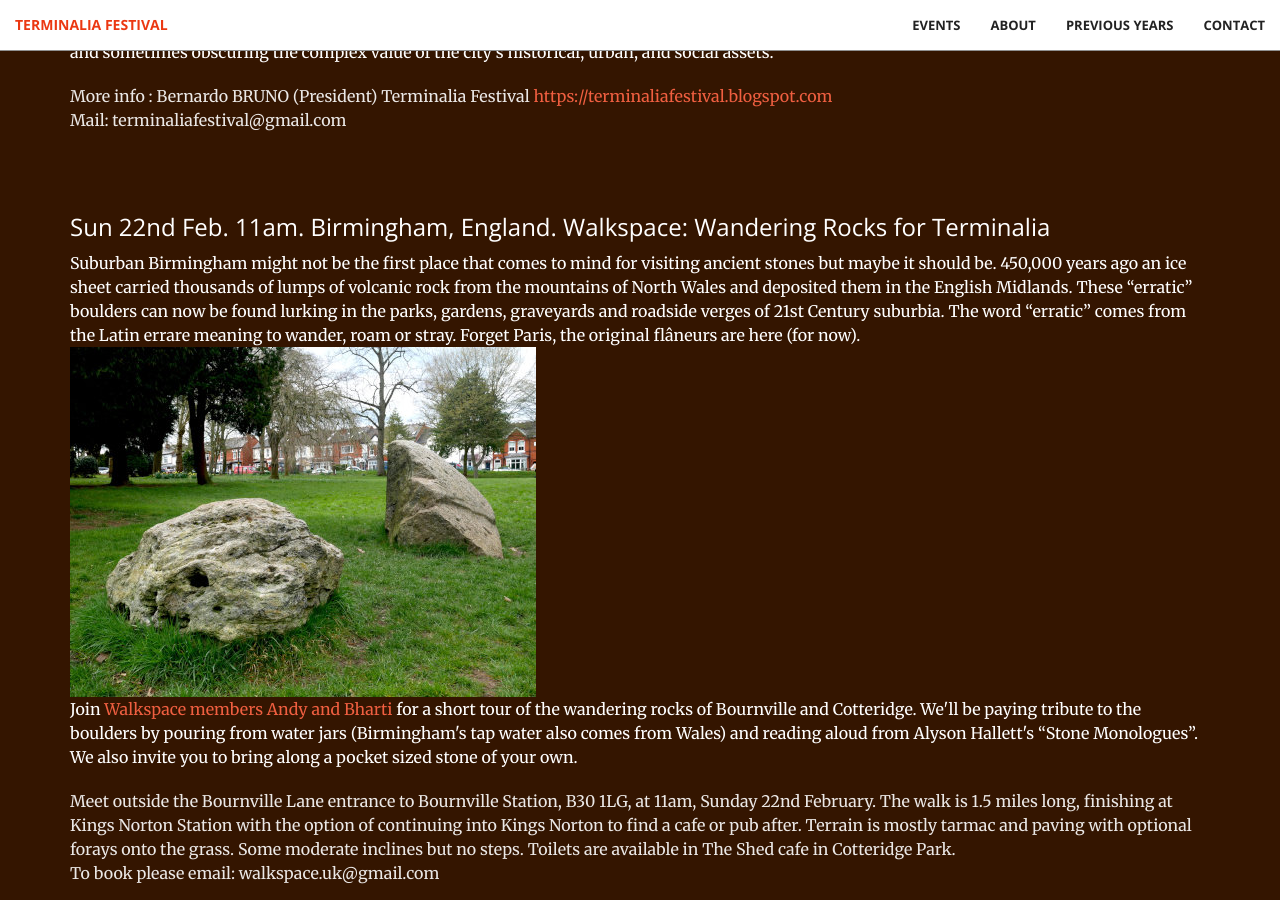
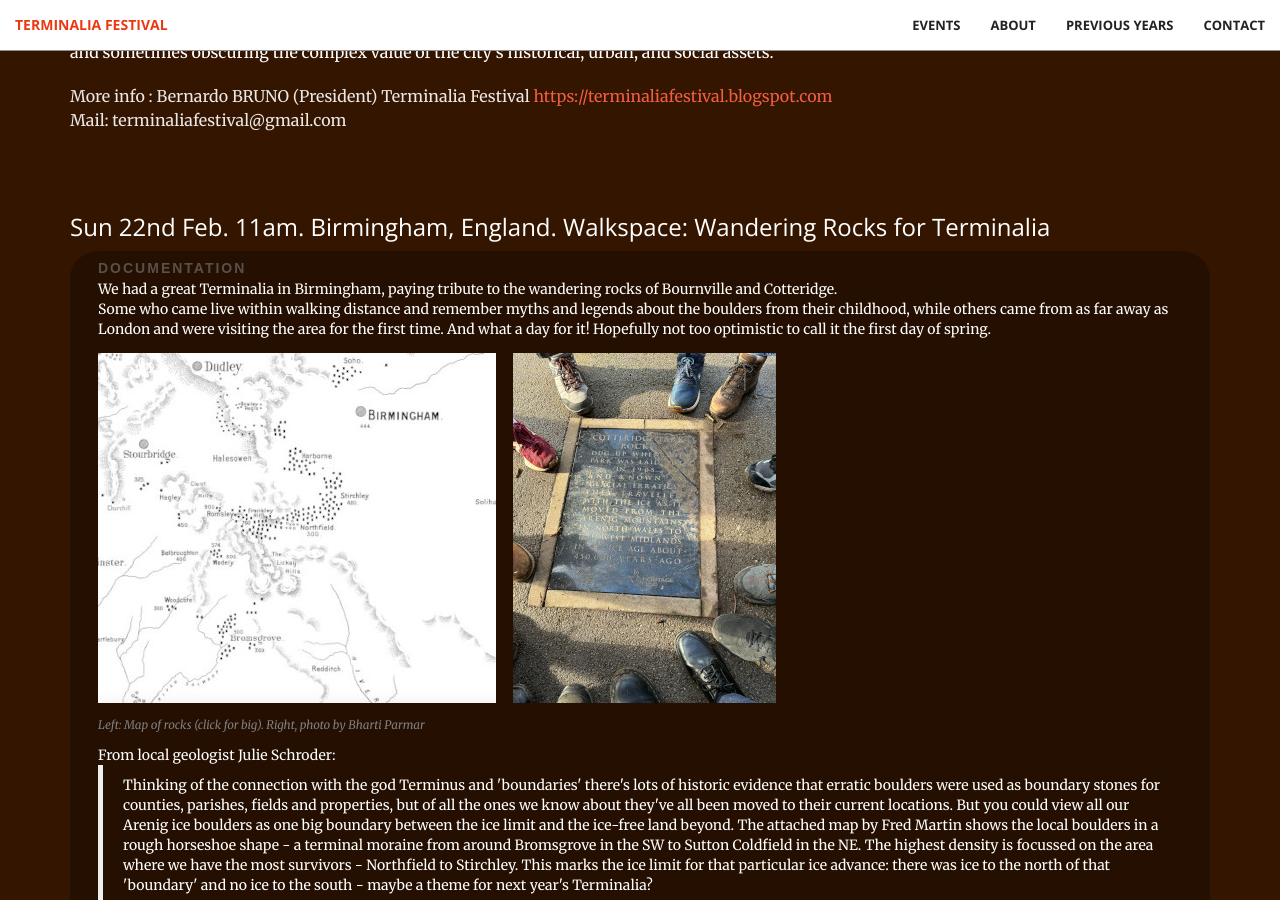
Before and after one commit to timwaters/terminalia, a Jekyll site: the page built from index.html, in a window 1280 px wide and 900 px high, scrolled down 3210 px. Built offline with Jekyll 4.4.1, drawn with Linux system fonts in a browser that asks for light colours; some of the changed text lies outside the part shown.

Commit message:
add walkspace documentation

```diff
--- a/_includes/events.html
+++ b/_includes/events.html
@@ -72,6 +72,41 @@ boundaries of the historic city </h3>
       <div class="col-lg-12 col-lg-offset-0 text-left event">
 
         <h3>Sun 22nd Feb. 11am. Birmingham, England. Walkspace: Wandering Rocks for Terminalia  </h3>
+        <div class="documentation">
+        <div class="doc">documentation</div>
+          We had a great Terminalia in Birmingham, paying tribute to the wandering rocks of Bournville and Cotteridge.<br />
+
+          Some who came live within walking distance and remember myths and legends about the boulders from their childhood, while others came from as far away as London and were visiting the area for the first time. And what a day for it! Hopefully not too optimistic to call it the first day of spring. <br />
+          <a href="/img/past/2026/WalkspaceMartincrop.png"><img src="/img/past/2026/WalkspaceMartincrop_sml.jpg"></a> <img src="/img/past/2026/Walkspace6BhartiParmar.jpg">
+          <div class="caption2">Left: Map of rocks (click for big). Right, photo by Bharti Parmar </div>
+
+          From local geologist Julie Schroder:
+          <blockquote>
+          Thinking of the connection with the god Terminus and 'boundaries'
+          there's lots of historic evidence that erratic boulders were used as
+          boundary stones for counties, parishes, fields and properties, but of
+          all the ones we know about they've all been moved to their current
+          locations. But you could view all our Arenig ice boulders as one big boundary
+          between the ice limit and the ice-free land beyond. The attached map by
+          Fred Martin shows the local boulders in a rough horseshoe shape - a terminal
+          moraine from around Bromsgrove in the SW to Sutton Coldfield in the NE.
+          The highest density is focussed on the area where we have the most
+          survivors - Northfield to Stirchley. This marks the ice limit for that
+          particular ice advance: there was ice to the north of that 'boundary'
+          and no ice to the south - maybe a theme for next year's Terminalia?
+          </blockquote>
+          <img src="/img/past/2026/Walkspace1AndyHowlett173221.jpg"><img src="/img/past/2026/Walkspace2AndyHowlett.jpg"><img src="/img/past/2026/Walkspace3AndyHowlett.jpg">
+          <div class="caption2">Photos by Andy Howlett</div>
+            From Alyson Hallett's "Stone Monologues", a poem written from the perspective of an erratic boulder which we took it in turns to recite on the walk:
+          <blockquote>
+          Particles of myself ride the wind into homes and hands of strangers. Rain washes me into the earth and the earth's fast running rivers. I record the touch of a hand, step of a fly, scud of clouds. I have small pockets that catch words from a walker's lips, light from the moon's bright lyre.
+          </blockquote>
+          <img src="/img/past/2026/Walkspace4BeckyDawn.jpg"><img src="/img/past/2026/Walkspace8LibertyRowley.jpg">
+            <div class="caption2">Left (or top) Photo by Becky Dawn. Right (or below): Photo by Liberty Rowley</div>
+
+        </div>
+
+
 
 
         <p class="text">
```
Also changed, not shown: img/past/2026/Walkspace1AndyHowlett173221.jpg (added), img/past/2026/Walkspace2AndyHowlett.jpg (added), img/past/2026/Walkspace3AndyHowlett.jpg (added), img/past/2026/Walkspace4BeckyDawn.jpg (added), img/past/2026/Walkspace6BhartiParmar.jpg (added), img/past/2026/Walkspace8LibertyRowley.jpg (added), img/past/2026/WalkspaceMartincrop.png (added), img/past/2026/WalkspaceMartincrop_sml.jpg (added).
